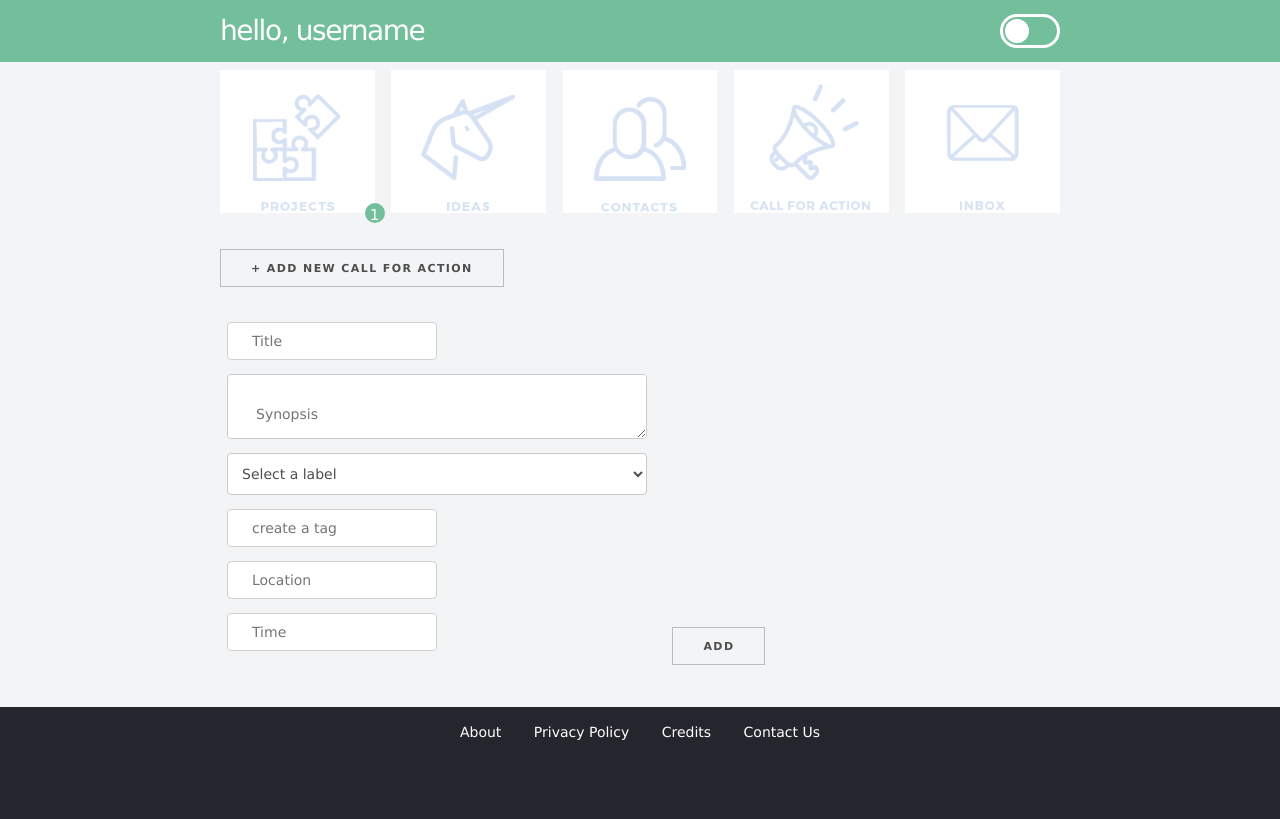
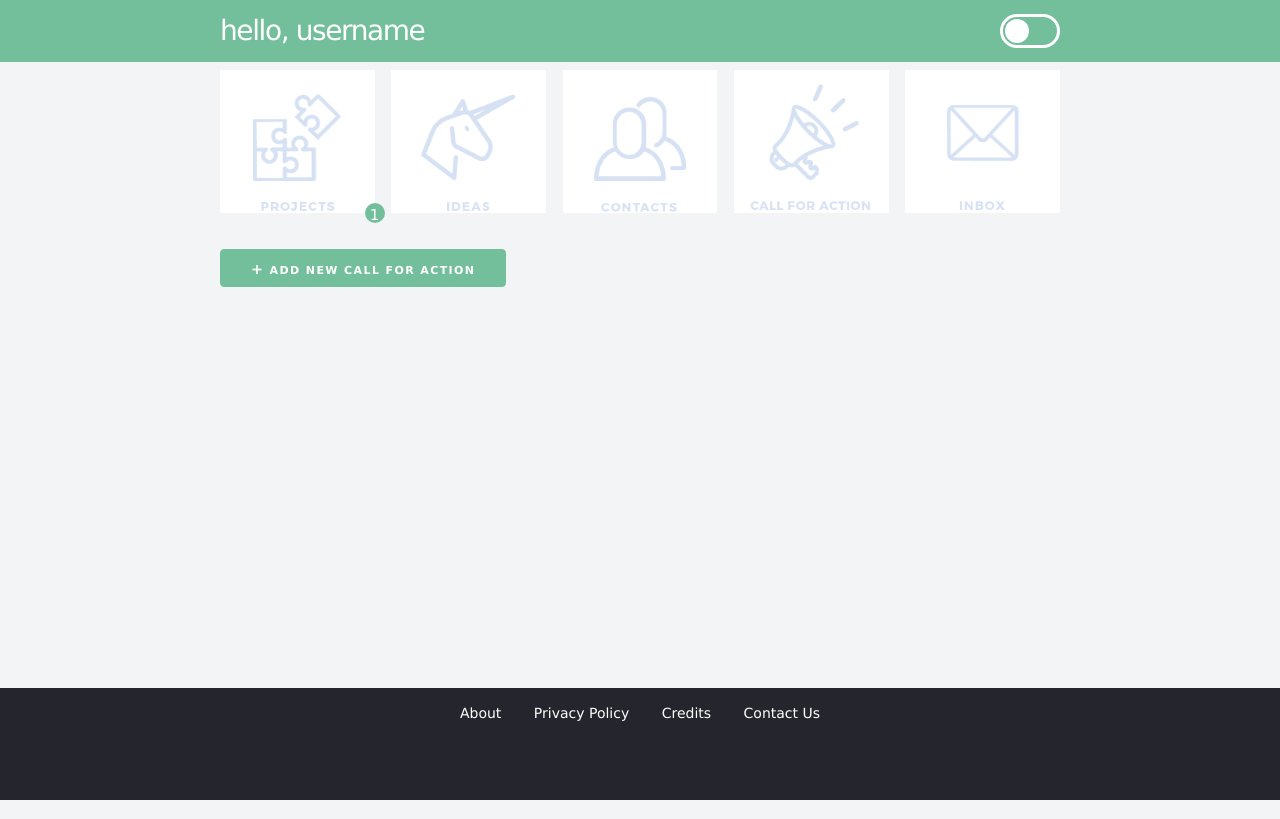
Before and after one commit to marizoldi/Erehwon, a Django app: page /callforaction in a window 1280 px wide. Run offline with Django 3.2, Linux system fonts and the light colour scheme; some libraries are stand-ins or nearby versions.

Commit message:
Corrected button

```diff
--- a/erehwon/erehwon/templates/profiles/callforaction.html
+++ b/erehwon/erehwon/templates/profiles/callforaction.html
@@ -3,11 +3,11 @@
 {% load static %}
 
 {% block main %}
-<section class="idea">
+<section class="idea" ng-controller="ManageController">
     <div class="add-idea">
-        <button href="#" class="button add-idea_button" ng-click="clickAdd()>  <span class="idea-icon__add">+</span> Add new call for action
+        <button href="#" class="button-primary add-idea_button" ng-click="clickAdd()">  <span class="idea-icon__add">+</span> Add new call for action
         </button>
-        <div class="add-idea_wrap">
+        <div class="add-idea_wrap" ng-show="showAdd">
             <form class="new_idea__form">
                 <input type="text" placeholder="Title">
                 <textarea placeholder="Synopsis" maxlength="100" rows="3"></textarea>
```
